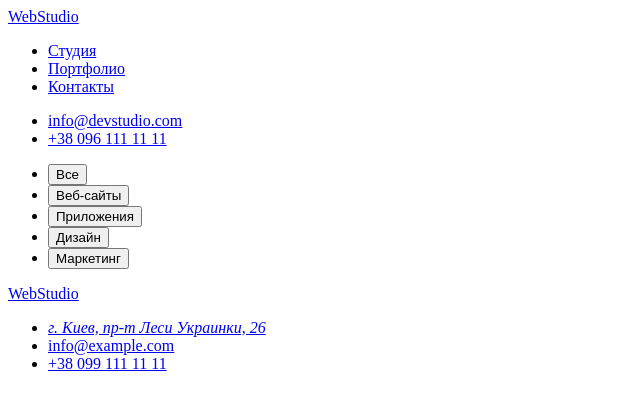
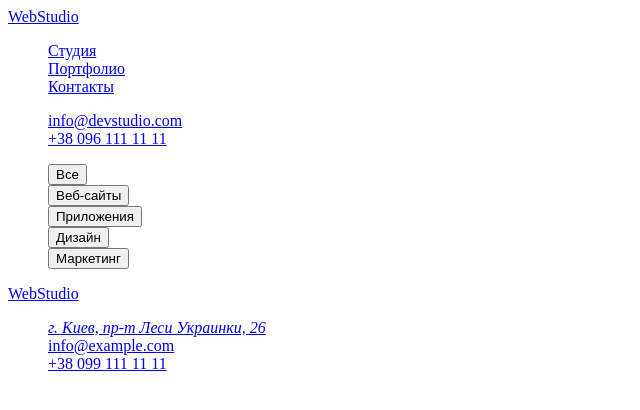
Before and after one commit to Oleh-Lavreniuk/goit-markup-hw-02, a plain HTML site: page portfolio.html in a window 1280 px wide. Shown: the full height of the page, 0-640 px from the left. Drawn offline with Linux system fonts and the light colour scheme.

Commit message:
add fonts

```diff
--- a/CSS/styles.css
+++ b/CSS/styles.css
@@ -1,5 +1,19 @@
+/* CSS rules to specify families
+font-family: 'Raleway', sans-serif;
+font-family: 'Roboto', sans-serif; */
+
 /* Характерные черты компании */
 .visually-hidden {
   position: fixed;
   transform: scale(0);
 }
+
+.list {
+  list-style: none;
+}
+
+/* ===HEADER=== */
+
+/* ===MAIN=== */
+
+/* ===FOOTER=== */
--- a/portfolio.html
+++ b/portfolio.html
@@ -5,6 +5,12 @@
     <meta http-equiv="X-UA-Compatible" content="IE=edge" />
     <meta name="viewport" content="width=device-width, initial-scale=1.0" />
     <title>Portfolio</title>
+    <link rel="preconnect" href="https://fonts.googleapis.com" />
+    <link rel="preconnect" href="https://fonts.gstatic.com" crossorigin />
+    <link
+      href="https://fonts.googleapis.com/css2?family=Raleway:wght@700&family=Roboto:wght@400;500;700;900&display=swap"
+      rel="stylesheet"
+    />
     <link rel="stylesheet" href="./CSS/styles.css" />
   </head>
 
@@ -12,13 +18,13 @@
     <header>
       <a href="#WebStudio" lang="en">WebStudio</a>
       <nav>
-        <ul>
+        <ul class="list">
           <li><a href="#Студия">Студия</a></li>
           <li><a href="#Портфолио">Портфолио</a></li>
           <li><a href="#Контакты">Контакты</a></li>
         </ul>
       </nav>
-      <ul>
+      <ul class="list">
         <li><a href="mailto:info@devstudio.com">info@devstudio.com</a></li>
         <li><a href="tel:+380961111111">+38 096 111 11 11</a></li>
       </ul>
@@ -26,7 +32,7 @@
 
     <main>
       <section>
-        <ul>
+        <ul class="list">
           <li><button type="button">Все</button></li>
           <li><button type="button">Веб-сайты</button></li>
           <li><button type="button">Приложения</button></li>
@@ -41,7 +47,7 @@
 
     <footer>
       <a href="#WebStudio" lang="en">WebStudio</a>
-      <ul>
+      <ul class="list">
         <li>
           <address>
             <a
```
Also changed, not shown: index.html (+13 -7 lines).
